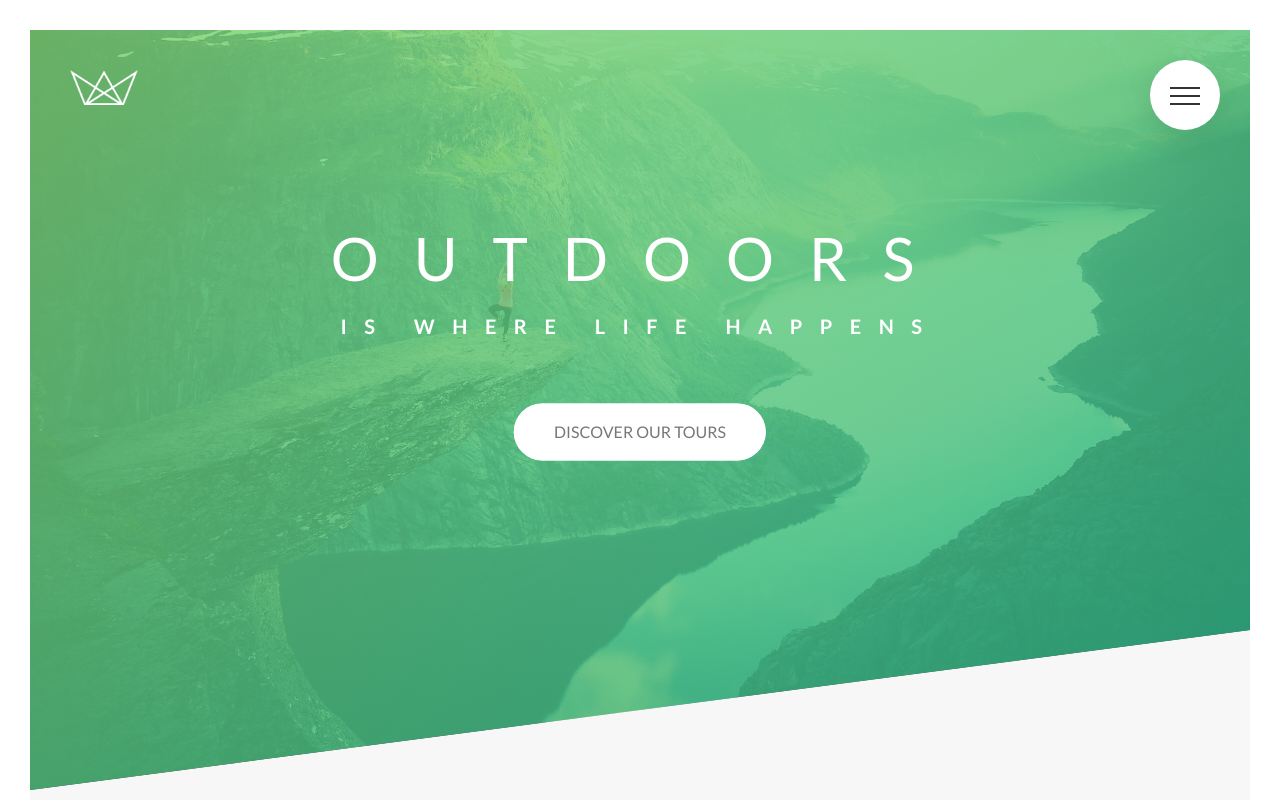
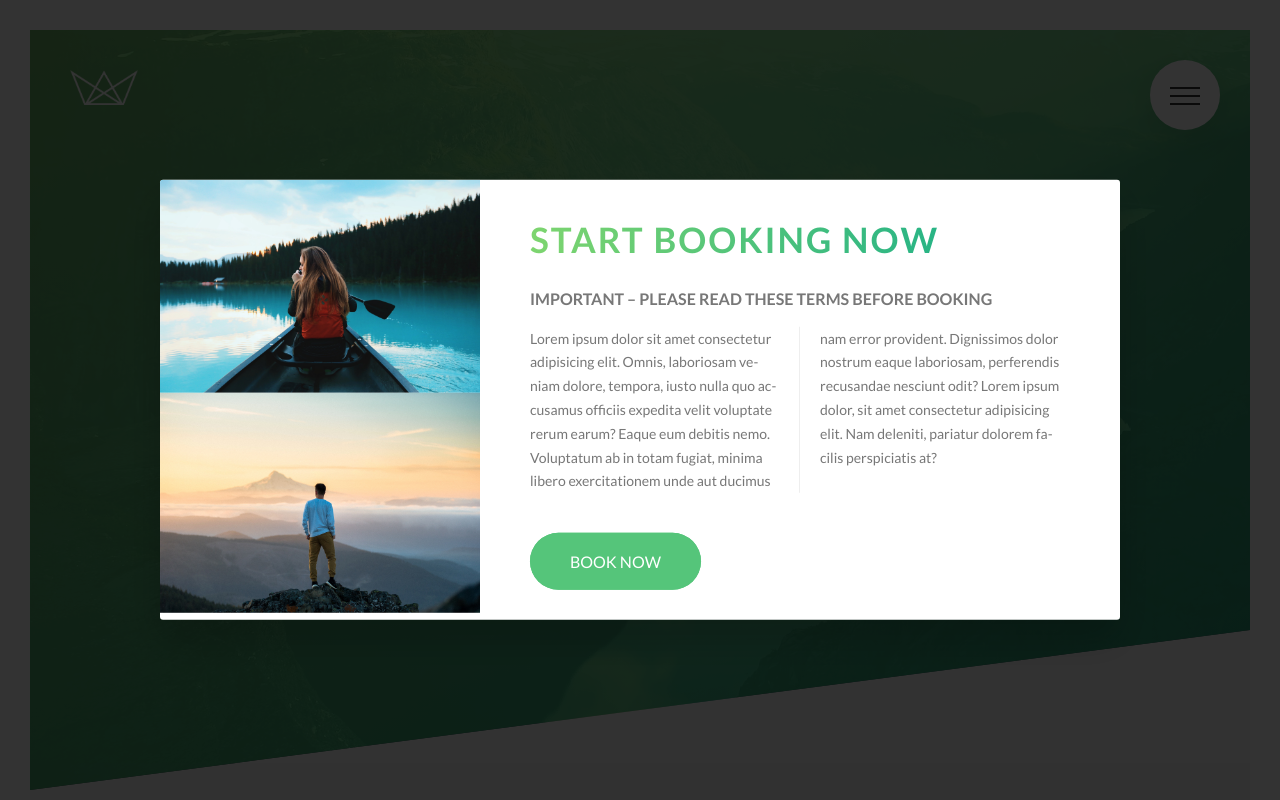
Before and after one commit to danijmoss/CSS-Natours, a website: page index.html in a window 1280 px wide. Shown: the top 800 px of the page. Drawn offline with Linux system fonts and the light colour scheme.

Commit message:
set up popup

```diff
--- a/index.html
+++ b/index.html
@@ -487,6 +487,35 @@
       </div>
     </footer>
 
+    <!-- Pop-Up -->
+    <div class="popup">
+      <div class="popup__content">
+        <div class="popup__left">
+          <img src="img/nat-8.jpg" alt="Tour photo" class="popup__img" />
+          <img src="img/nat-9.jpg" alt="Tour photo" class="popup__img" />
+        </div>
+        <div class="popup__right">
+          <h2 class="heading-secondary u-margin-bottom-small">
+            Start booking now
+          </h2>
+          <h3 class="heading-tertiary u-margin-bottom-small">
+            Important &ndash; Please read these terms before booking
+          </h3>
+          <p class="popup__text">
+            Lorem ipsum dolor sit amet consectetur adipisicing elit. Omnis,
+            laboriosam veniam dolore, tempora, iusto nulla quo accusamus
+            officiis expedita velit voluptate rerum earum? Eaque eum debitis
+            nemo. Voluptatum ab in totam fugiat, minima libero exercitationem
+            unde aut ducimus nam error provident. Dignissimos dolor nostrum
+            eaque laboriosam, perferendis recusandae nesciunt odit? Lorem ipsum
+            dolor, sit amet consectetur adipisicing elit. Nam deleniti, pariatur
+            dolorem facilis perspiciatis at?
+          </p>
+          <a href="#" class="btn btn--green">Book now</a>
+        </div>
+      </div>
+    </div>
+
     <!--<section class="grid-test">
       <div class="row">
         <div class="col-1-of-2">Col 1 of 2</div>
--- a/sass/abstracts/_mixins.scss
+++ b/sass/abstracts/_mixins.scss
@@ -5,3 +5,10 @@
     clear: both;
   }
 }
+
+@mixin absoluteCenter {
+  position: absolute;
+  top: 50%;
+  left: 50%;
+  transform: translate(-50%, -50%);
+}
--- /dev/null
+++ b/sass/components/_popup.scss
@@ -0,0 +1,59 @@
+.popup {
+  height: 100vh;
+  width: 100%;
+  position: fixed;
+  top: 0;
+  left: 0;
+  background-color: rgba($color-black, 0.8);
+  z-index: 9999;
+
+  &__content {
+    @include absoluteCenter;
+
+    width: 75%;
+    background-color: $color-white;
+    box-shadow: 0 2rem 4rem rgba($color-black, 0.2);
+    border-radius: 0.3rem;
+    display: table;
+    overflow: hidden;
+  }
+
+  &__left {
+    width: 33.333333%;
+    display: table-cell;
+  }
+
+  &__right {
+    width: 66.666667%;
+    display: table-cell;
+    vertical-align: middle;
+    padding: 3rem 5rem;
+  }
+
+  &__img {
+    display: block;
+    width: 100%;
+  }
+
+  &__text {
+    font-size: 1.4rem;
+    margin-bottom: 4rem;
+
+    -moz-column-count: 2;
+    -moz-column-gap: 4rem; // 1em = 14px always the font size of the current element
+    -moz-column-rule: 0.1rem solid $color-grey-light-2;
+
+    -webkit-column-count: 2;
+    -webkit-column-gap: 4rem; // 1em = 14px always the font size of the current element
+    -webkit-column-rule: 0.1rem solid $color-grey-light-2;
+
+    column-count: 2;
+    column-gap: 4rem; // 1em = 14px always the font size of the current element
+    column-rule: 0.1rem solid $color-grey-light-2;
+
+    -moz-hyphens: auto;
+    -ms-hyphens: auto;
+    -webkit-hyphens: auto;
+    hyphens: auto;
+  }
+}
--- a/sass/main.scss
+++ b/sass/main.scss
@@ -13,6 +13,7 @@
 @import "components/composition";
 @import "components/feature-box";
 @import "components/form";
+@import "components/popup";
 @import "components/story";
 
 @import "layout/footer";
```
Also changed, not shown: css/style.css.
